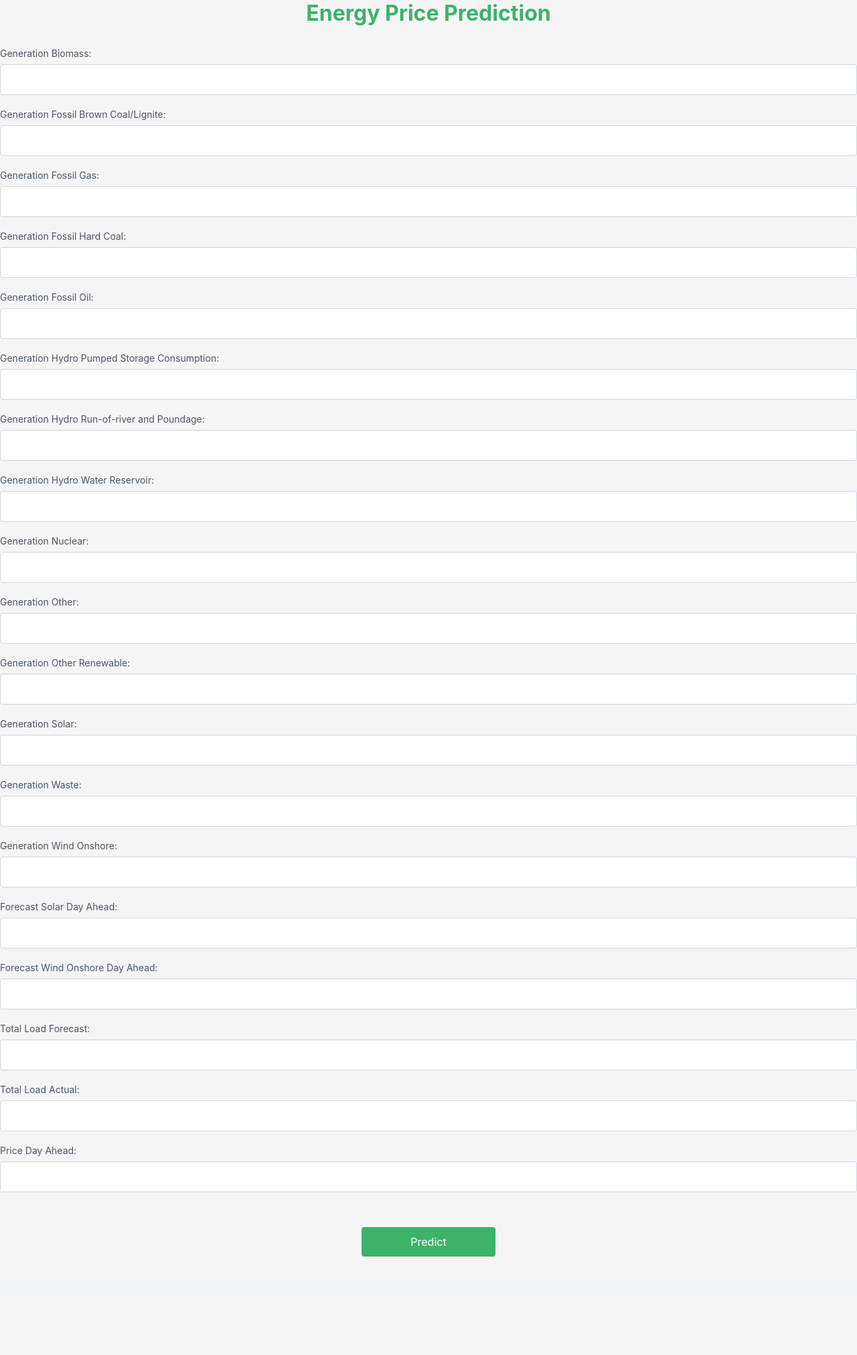
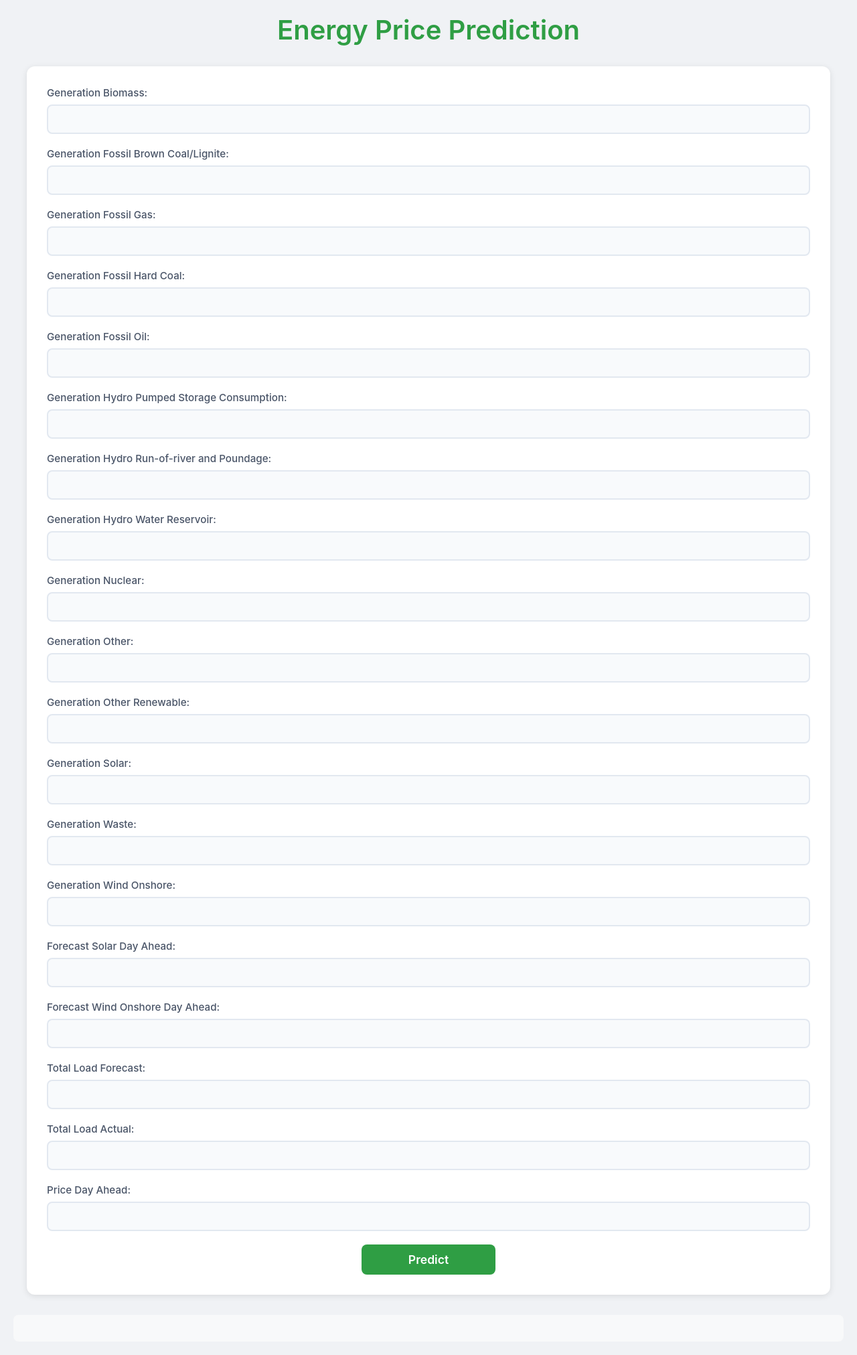
Before and after one commit to kshiraas000/energyHack, a Flask app: page / in a window 1280 px wide. Shown: the whole page at 67% size. Before the commit the page ends 1876 px from the top, so only its background shows below. Run offline with Flask 2, Linux system fonts and the light colour scheme; parts of the project's set-up code (start-up, migrations or seed data) failed here and were passed over.

Commit message:
tryng to make render look nice

```diff
--- a/backend/app.py
+++ b/backend/app.py
@@ -4,7 +4,7 @@ import numpy as np
 from flask_cors import CORS
 import os
 
-app = Flask(__name__, template_folder='../frontend', static_folder='../static')
+app = Flask(__name__)
 CORS(app)  # Enable CORS for all routes
 
 # Get the directory of the current file
--- a/backend/static/style.css
+++ b/backend/static/style.css
@@ -1,3 +1,4 @@
+/* Modern styling for energy prediction form */
 * {
     margin: 0;
     padding: 0;
@@ -6,147 +7,129 @@
 }
 
 body {
-    background-color: #f5f5f5;
-    padding: 0;
-    color: #333;
-}
-
-.nav-container {
-    background-color: #3cb369;  /* Changed to green */
-    padding: 1rem 2rem;
-    margin-bottom: 2rem;
-}
-
-.role-selector {
-    max-width: 800px;
-    margin: 0 auto;
-    display: flex;
-    gap: 1rem;
-}
-
-.role-btn {
-    padding: 0.5rem 1.5rem;
-    border: 2px solid white;
-    background: transparent;
-    color: white;
-    border-radius: 4px;
-    cursor: pointer;
-    font-size: 0.875rem;
-    transition: all 0.2s;
-}
-
-.role-btn.active {
-    background-color: white;
-    color: #166534;  /* Changed to green */
-}
-
-.role-btn:hover {
-    background-color: rgba(255, 255, 255, 0.1);
-}
-
-.role-btn.active:hover {
-    background-color: #f8fafc;
-}
-
-.container {
-    max-width: 800px;
-    margin: 2rem auto;
-    background: white;
-    padding: 2rem;
-    border-radius: 8px;
-    box-shadow: 0 2px 4px rgba(0,0,0,0.1);
+    background-color: #f0f2f5;
+    padding: 20px;
+    color: #1a1a1a;
 }
 
 h1 {
-    color: #3cb369;  /* Changed to green */
-    margin-bottom: 2rem;
+    color: #2f9e44;
     text-align: center;
-    font-size: 2rem;
+    margin-bottom: 30px;
+    font-size: 2.5rem;
+    font-weight: 600;
 }
 
-.role-description {
-    background-color: #f8fafc;
-    border-radius: 4px;
-    padding: 1rem;
-    margin-bottom: 2rem;
-    border-left: 4px solid #166534;  /* Changed to green */
+#prediction-form {
+    max-width: 1200px;
+    margin: 0 auto;
+    background: white;
+    padding: 30px;
+    border-radius: 12px;
+    box-shadow: 0 2px 10px rgba(0, 0, 0, 0.1);
 }
 
 .form-grid {
     display: grid;
-    grid-template-columns: repeat(auto-fit, minmax(300px, 1fr));
-    gap: 1.5rem;
+    grid-template-columns: repeat(auto-fit, minmax(350px, 1fr));
+    gap: 20px;
+    margin-bottom: 30px;
 }
 
 .form-group {
-    margin-bottom: 1rem;
+    margin-bottom: 15px;
 }
 
 label {
     display: block;
-    margin-bottom: 0.5rem;
-    font-size: 0.875rem;
-    color: #4b5563;
+    margin-bottom: 8px;
+    color: #4a5568;
+    font-size: 0.95rem;
+    font-weight: 500;
 }
 
 input[type="number"] {
     width: 100%;
-    padding: 0.75rem;
-    border: 1px solid #d1d5db;
-    border-radius: 4px;
+    padding: 10px 12px;
+    border: 2px solid #e2e8f0;
+    border-radius: 8px;
     font-size: 1rem;
-    transition: border-color 0.2s;
+    transition: all 0.2s ease;
+    background-color: #f8fafc;
 }
 
 input[type="number"]:focus {
+    border-color: #2f9e44;
     outline: none;
-    border-color: #166534;  /* Changed to green */
-    box-shadow: 0 0 0 3px rgba(22,101,52,0.1);  /* Changed to green */
+    box-shadow: 0 0 0 3px rgba(47, 158, 68, 0.1);
 }
 
 button[type="submit"] {
-    background-color: #3cb369;  /* Changed to green */
+    background-color: #2f9e44;
     color: white;
-    padding: 0.75rem 2rem;
+    padding: 12px 24px;
     border: none;
-    border-radius: 4px;
-    font-size: 1rem;
+    border-radius: 8px;
+    font-size: 1.1rem;
+    font-weight: 600;
     cursor: pointer;
-    transition: background-color 0.2s;
-    width: 100%;
-    max-width: 200px;
-    margin: 2rem auto;
+    transition: background-color 0.2s ease;
     display: block;
+    margin: 0 auto;
+    min-width: 200px;
 }
 
 button[type="submit"]:hover {
-    background-color: #33a55f;  /* Darker green */
+    background-color: #2b8a3e;
 }
 
 #result {
-    margin-top: 2rem;
-    padding: 1rem;
-    border-radius: 4px;
-    background-color: #f3f4f6;
+    margin-top: 30px;
+    padding: 20px;
+    border-radius: 8px;
+    background-color: #f8f9fa;
     text-align: center;
 }
 
+.prediction-result {
+    background-color: #f1f8ff;
+    padding: 20px;
+    border-radius: 8px;
+    border-left: 4px solid #2f9e44;
+}
+
+.prediction-result h3 {
+    color: #2f9e44;
+    margin-bottom: 15px;
+}
+
+.error {
+    background-color: #fff5f5;
+    color: #c53030;
+    padding: 12px;
+    border-radius: 8px;
+    border-left: 4px solid #c53030;
+}
+
+/* Responsive adjustments */
 @media (max-width: 768px) {
-    .container {
-        margin: 1rem;
-        padding: 1rem;
+    body {
+        padding: 10px;
     }
 
-    .nav-container {
-        padding: 1rem;
+    h1 {
+        font-size: 2rem;
     }
 
-    .role-selector {
-        flex-direction: column;
+    #prediction-form {
+        padding: 20px;
     }
 
-    .role-btn {
+    .form-grid {
+        grid-template-columns: 1fr;
+    }
+
+    button[type="submit"] {
         width: 100%;
-        text-align: center;
     }
 }
--- a/backend/templates/index.html
+++ b/backend/templates/index.html
@@ -5,7 +5,7 @@
         <meta name="viewport" content="width=device-width, initial-scale=1.0">
         <title>Energy Price Prediction</title>
         <script src="https://code.jquery.com/jquery-3.6.0.min.js"></script>
-        <link rel="stylesheet" href="{{ url_for('static', filename='style.css') }}">  <!-- Flask template syntax -->
+        <link rel="stylesheet" href="{{ url_for('static', filename='style.css') }}">
     </head>
 
 <body>
```
Also changed, not shown: 1 other file.
